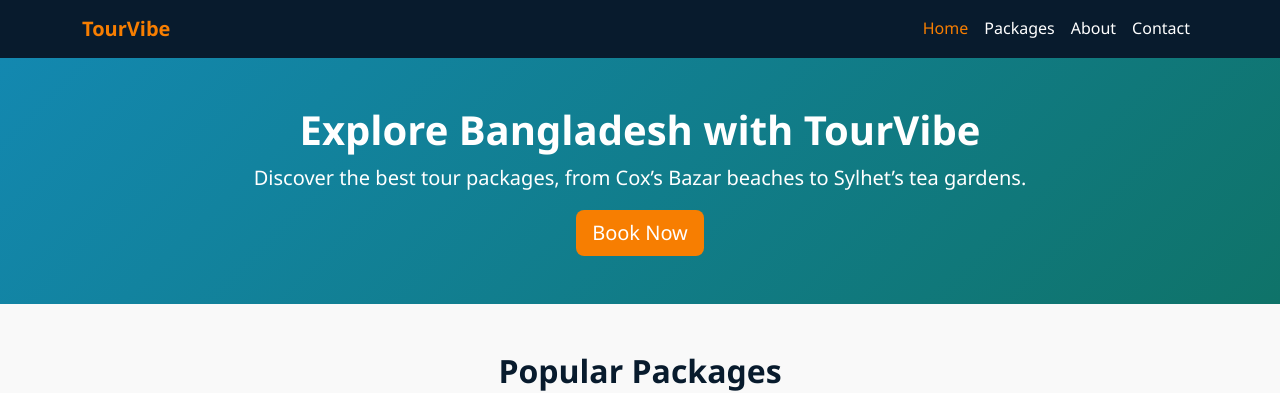
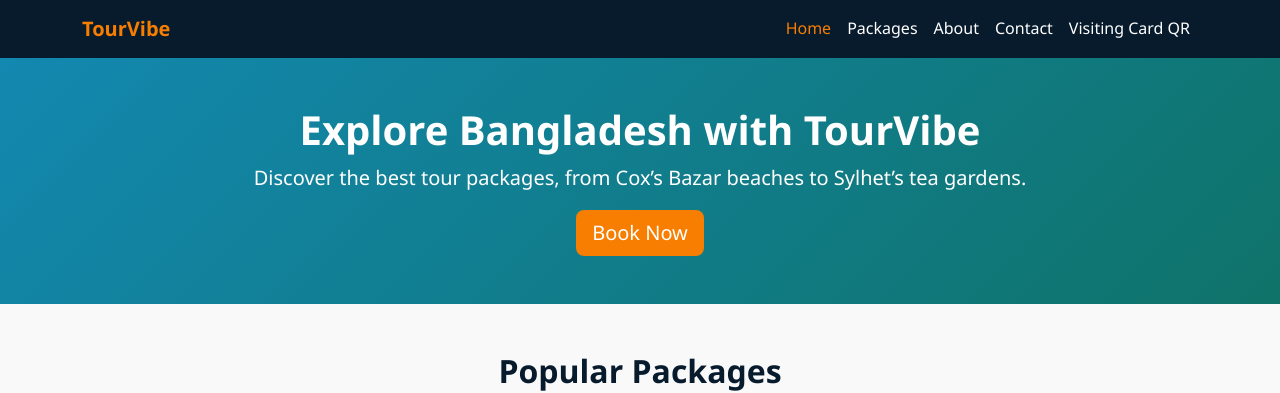
Before and after one commit to Ekramul05552/tourvibe-website, a plain HTML site: page index.html in a window 1280 px wide. Shown: the top 393 px of the page. Drawn offline with nearby package versions, Linux system fonts and the light colour scheme.

Commit message:
Update index.html

```diff
--- a/index.html
+++ b/index.html
@@ -18,11 +18,14 @@
     </button>
     <div class="collapse navbar-collapse" id="navbarNav">
       <ul class="navbar-nav ms-auto">
-        <li class="nav-item"><a class="nav-link active" href="index.html">Home</a></li>
-        <li class="nav-item"><a class="nav-link" href="packages.html">Packages</a></li>
-        <li class="nav-item"><a class="nav-link" href="about.html">About</a></li>
-        <li class="nav-item"><a class="nav-link" href="contact.html">Contact</a></li>
-      </ul>
+        <ul class="navbar-nav ms-auto">
+            <li class="nav-item"><a class="nav-link active" href="index.html">Home</a></li>
+            <li class="nav-item"><a class="nav-link" href="packages.html">Packages</a></li>
+            <li class="nav-item"><a class="nav-link" href="about.html">About</a></li>
+            <li class="nav-item"><a class="nav-link" href="contact.html">Contact</a></li>
+            <li class="nav-item"><a class="nav-link" href="visiting-card-qr/">Visiting Card QR</a></li>
+        </ul>
+
     </div>
   </div>
 </nav>
```
